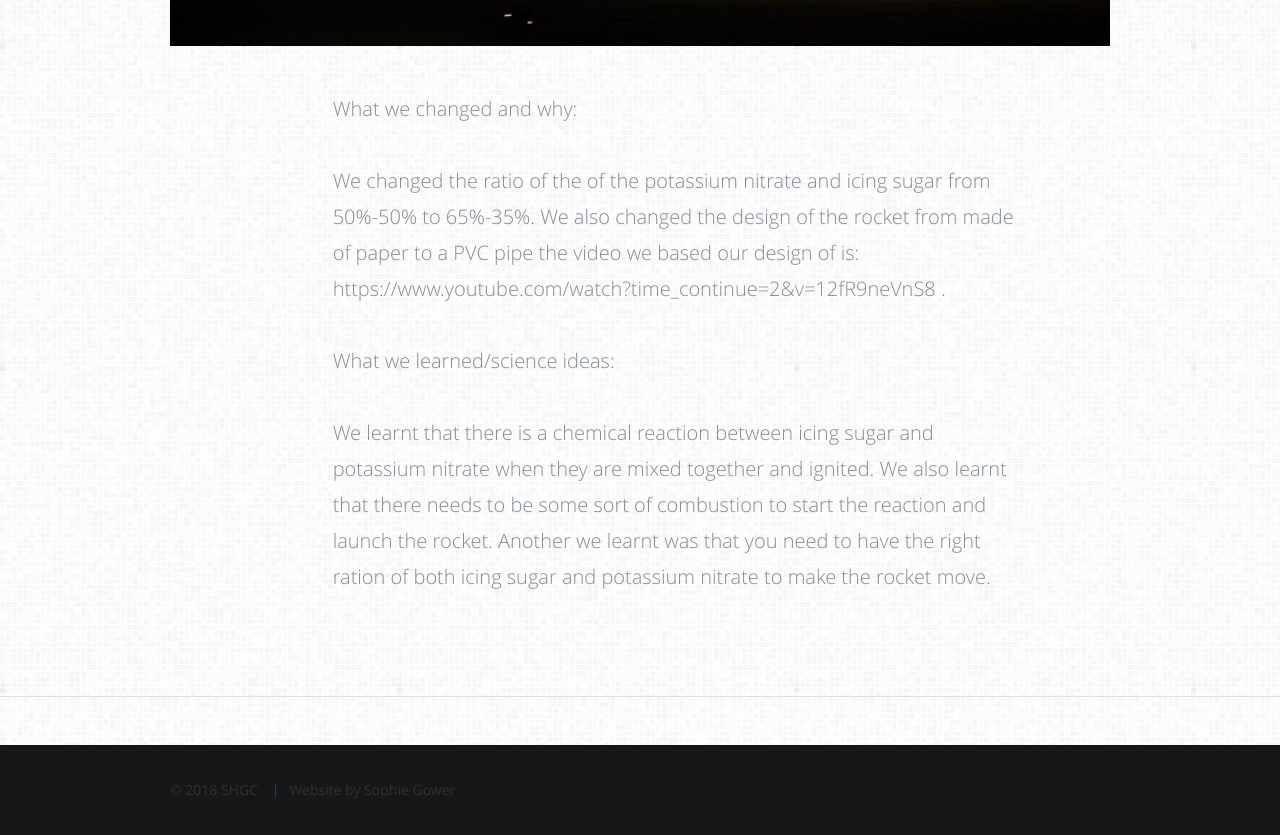
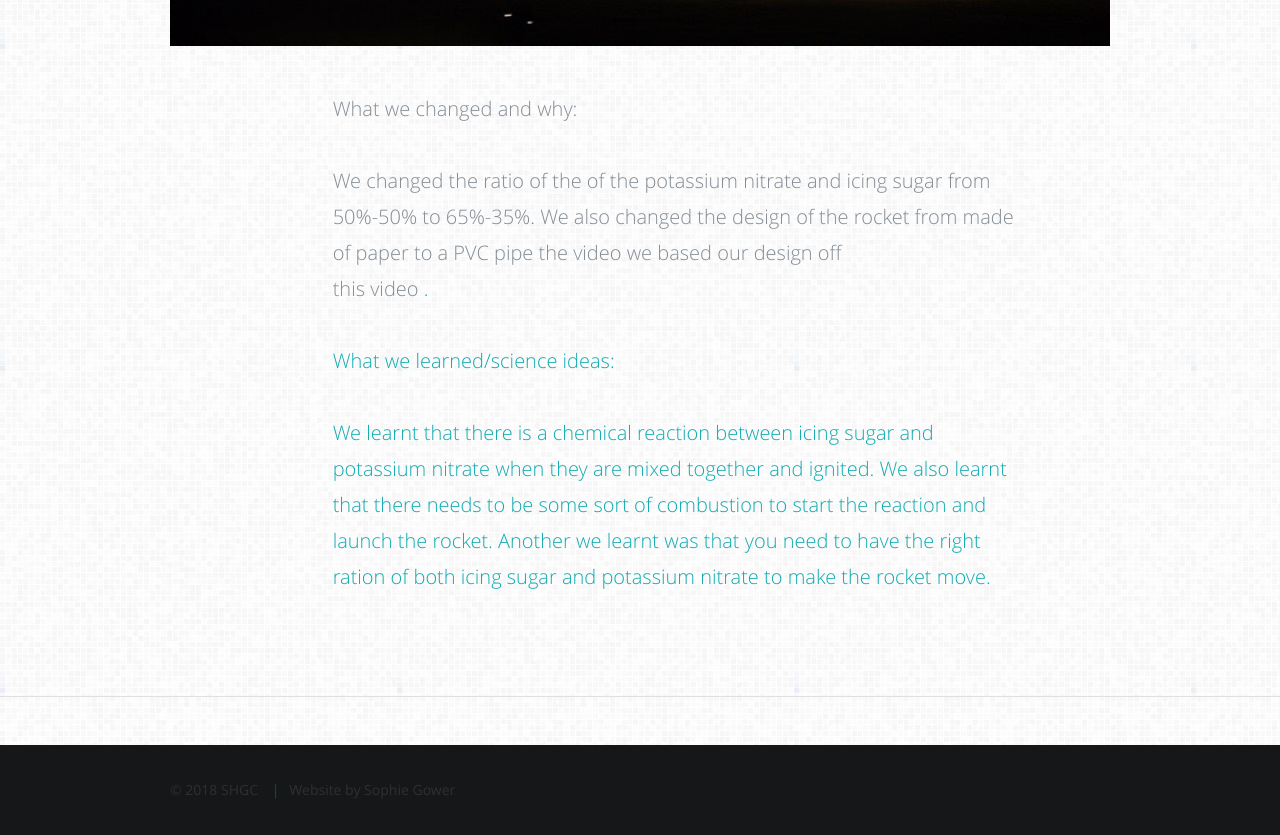
Before and after one commit to sciencerocketproject/sciencerocketproject.github.io, a plain HTML site: page index.html in a window 1280 px wide. Shown: the part 4800-5635 px from the top of the page. Drawn offline with nearby package versions, Linux system fonts and the light colour scheme; some packages are replaced by stand-ins of ours.

Commit message:
Update index.html

```diff
--- a/index.html
+++ b/index.html
@@ -232,15 +232,18 @@ On the 3rd of November, we went to Bayly’s house and made our rocket. The firs
 		       <br />
 We changed the ratio of the of the potassium nitrate and icing sugar from 50%-50% to 65%-35%.
 		       We also changed the design of the rocket from made of paper to a PVC pipe the video we based our
-		       design of is:
+		       design off
 		       <br />
-https://www.youtube.com/watch?time_continue=2&v=12fR9neVnS8 .
+<ahttps://www.youtube.com/watch?time_continue=2&v=12fR9neVnS8>this video<a/> .
  <br />
  <br />
 What we learned/science ideas:
 		       <br />
 		       <br />
-We learnt that there is a chemical reaction between icing sugar and potassium nitrate when they are mixed together and ignited. We also learnt that there needs to be some sort of combustion to start the reaction and launch the rocket. Another we learnt was that you need to have the right ration of both icing sugar and potassium nitrate to make the rocket move.  </p>
+We learnt that there is a chemical reaction between icing sugar and potassium nitrate when they are mixed together and ignited.
+		       We also learnt that there needs to be some sort of combustion to start the reaction and launch the rocket.
+		       Another we learnt was that you need to have the right ration of both icing sugar and potassium nitrate to
+		       make the rocket move.  </p>
 
 
             </div>
```
